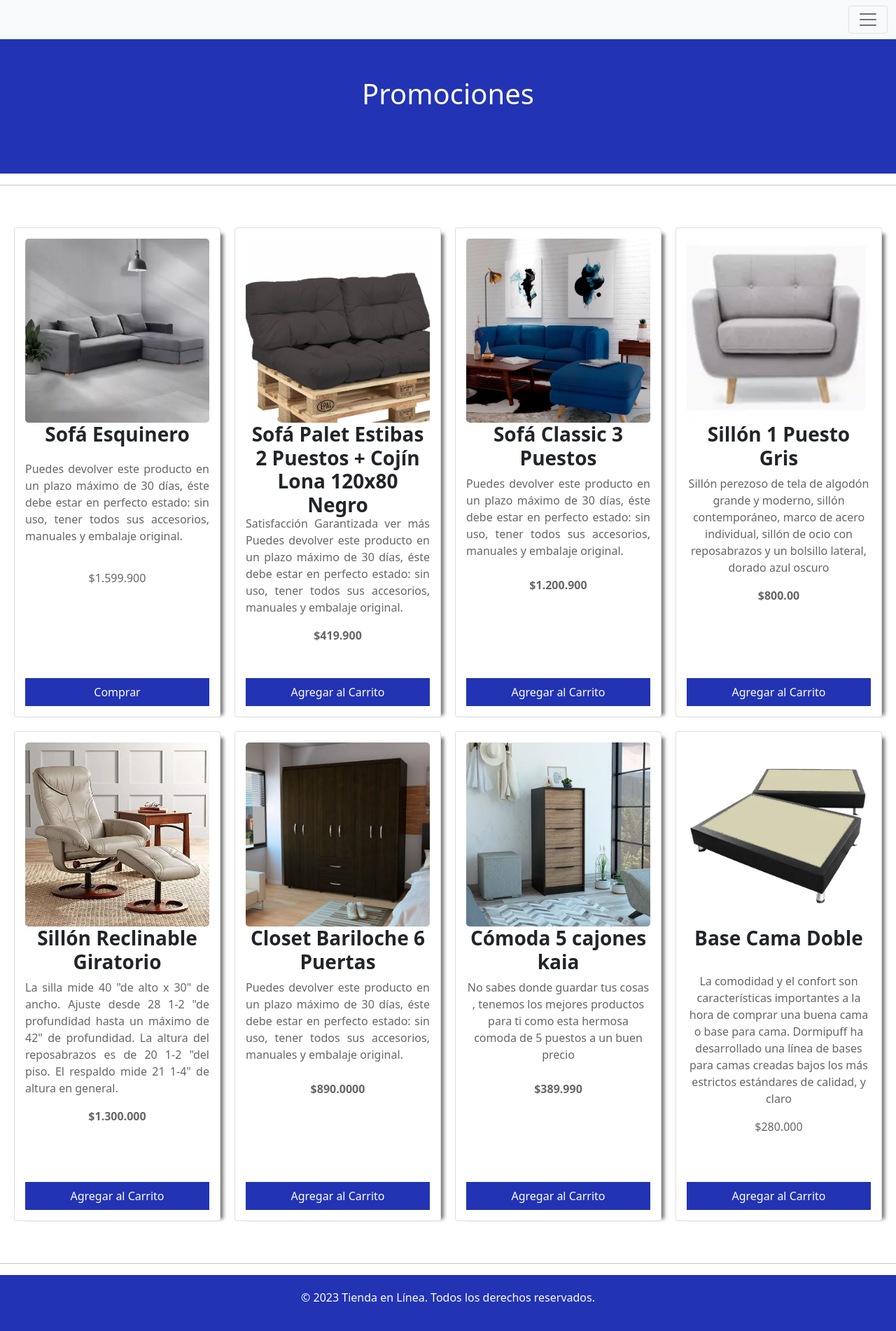
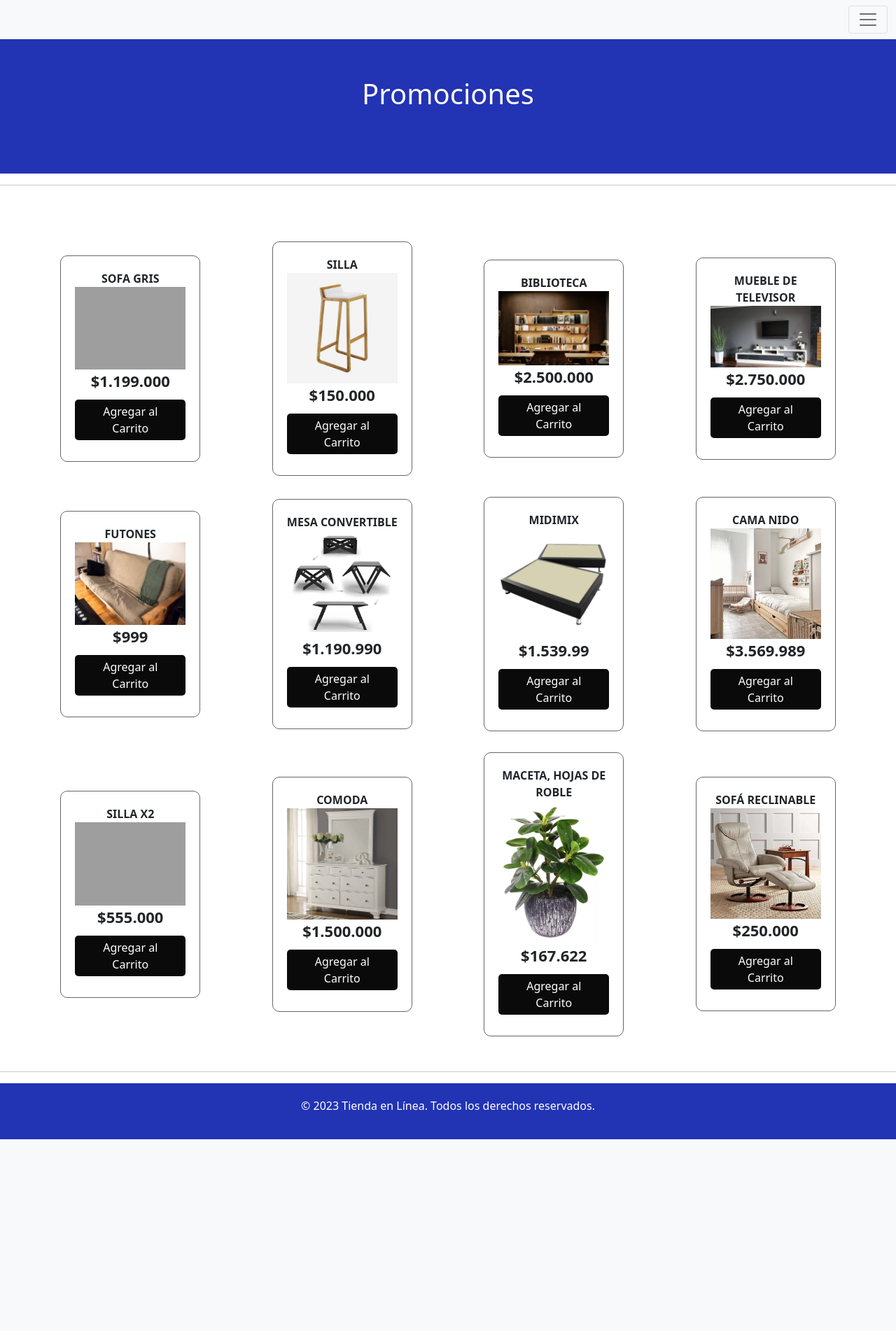
Before and after one commit to 11julio11/roble_store, a PHP site: page /Promociones.html in a window 1280 px wide. Shown: the whole page at 70% size. After the commit the page ends 1628 px from the top, so only its background shows below. Run offline with PHP 8.4, Linux system fonts and the light colour scheme; grey boxes are pictures that could not be loaded.

Commit message:
implementacion

```diff
--- a/Promociones.html
+++ b/Promociones.html
@@ -4,6 +4,7 @@
     <meta charset="UTF-8">
     <meta name="viewport" content="width=device-width, initial-scale=1.0">
     <link rel="stylesheet" href="css/promociones.css">
+    <link rel="stylesheet" href="https://cdnjs.cloudflare.com/ajax/libs/font-awesome/6.2.1/css/all.min.css" integrity="sha512-MV7K8+y+gLIBoVD59lQIYicR65iaqukzvf/nwasF0nqhPay5w/9lJmVM2hMDcnK1OnMGCdVK+iQrJ7lzPJQd1w==" crossorigin="anonymous" referrerpolicy="no-referrer" />
     <link href="https://cdn.jsdelivr.net/npm/bootstrap@5.1.3/dist/css/bootstrap.min.css" rel="stylesheet" integrity="sha384-1BmE4kWBq78iYhFldvKuhfTAU6auU8tT94WrHftjDbrCEXSU1oBoqyl2QvZ6jIW3" crossorigin="anonymous">
     <link rel="website icon" type="png" href="img/icono.png" />
     <title>Promociones</title>
@@ -60,78 +61,148 @@
         <h1 style="text-align: center;">Promociones</h1>
         <hr>
         <br>
-        <div class="card-container">
-              <div class="card">
-                <img src="img/sofa-gris(=.jpg" alt="">
-                <h3 >Sofá Esquinero</h3>
-                <p style="text-align: justify;">Puedes devolver este producto en un plazo máximo de 30 días, éste debe estar en perfecto estado: sin uso, tener todos sus accesorios, manuales y embalaje original.</p>
-                <p>$1.599.900</p>
-                <button><a href="">Comprar</a></button>
+        <section class="contenedor">
+          <!-- Contenedor de elementos -->
+          <div class="contenedor-items">
+              <div class="item">
+                  <span class="titulo-item">SOFA GRIS</span>
+                  <img src="https://www.pullman.com.co/uploads/pullman/product_images/1124/medium/sofa-alondra_HF6tc.jpg" alt="" class="img-item">
+                  <span class="precio-item">$1.199.000</span>
+                  <button class="boton-item">Agregar al Carrito</button>
               </div>
 
-
-            <div class="card">
-              <img src="img/sofa palet.jpg" alt="">
-              <h3>Sofá Palet Estibas 2 Puestos + Cojín Lona 120x80 Negro</h3><br>
-              <p style="text-align: justify;">Satisfacción Garantizada
-                ver más
-                Puedes devolver este producto en un plazo máximo de 30 días, éste debe estar en perfecto estado: sin uso, tener todos sus accesorios, manuales y embalaje original.</p>
-                <p><strong>$419.900</strong></p>
-              <button><a href="">Agregar al Carrito</a></button>
+              <div class="item">
+                  <span class="titulo-item">SILLA</span>
+                  <img src="img/silla 123.jpg" alt="" class="img-item">
+                  <span class="precio-item">$150.000</span>
+                  <button class="boton-item">Agregar al Carrito</button>
               </div>
 
-            <div class="card">
-              <img src="img/sofa classic.jpg" alt="">
-              <h3>Sofá Classic 3 Puestos</h3>
-              <p style="text-align: justify;">Puedes devolver este producto en un plazo máximo de 30 días, éste debe estar en perfecto estado: sin uso, tener todos sus accesorios, manuales y embalaje original. </p>
-              <p><strong>$1.200.900</strong></p>
-              <button><a href="">Agregar al Carrito</a></button>
+              <div class="item">
+                  <span class="titulo-item">Biblioteca</span>
+                  <img src="img/Biblioteca.jpg" alt="" class="img-item">
+                  <span class="precio-item">$2.500.000</span>
+                  <button class="boton-item">Agregar al Carrito</button>
               </div>
 
-            <div class="card">
-              <img src="img/sillon.png" alt="">
-              <h3>Sillón 1 Puesto Gris</h3>
-              <p>Sillón perezoso de tela de algodón grande y moderno, sillón contemporáneo, marco de acero individual, sillón de ocio con reposabrazos y un bolsillo lateral, dorado azul oscuro</p>
-              <p><strong>$800.00</strong></p>
-              <button><a href="">Agregar al Carrito</a></button>
+              <div class="item">
+                  <span class="titulo-item">Mueble de televisor</span>
+                  <img src="img/Mueble-de-televisor.jpg" alt="" class="img-item">
+                  <span class="precio-item">$2.750.000</span>
+                  <button class="boton-item">Agregar al Carrito</button>
               </div>
 
-            <div class="card">
-              <img src="img/sillon reclinable giratorio.png" alt="">
-              <h3>Sillón Reclinable Giratorio</h3>
-              <p style="text-align: justify;">La silla mide 40 "de alto x 30" de ancho. Ajuste desde 28 1-2 "de profundidad hasta un máximo de 42" de profundidad. La altura del reposabrazos es de 20 1-2 "del piso. El respaldo mide 21 1-4" de altura en general.</p>
-              <p><strong>$1.300.000</strong></p>
-              <button><a href="">Agregar al Carrito</a></button>
+              <div class="item">
+                  <span class="titulo-item">Futones</span>
+                  <img src="img/Futon.jpg" alt="" class="img-item">
+                  <span class="precio-item">$999</span>
+                  <button class="boton-item">Agregar al Carrito</button>
               </div>
 
-            <div class="card">
-              <img src="img/closet biriloche.png" alt="">
-              <h3>Closet Bariloche 6 Puertas </h3>
-              <p style="text-align: justify;">Puedes devolver este producto en un plazo máximo de 30 días, éste debe estar en perfecto estado: sin uso, tener todos sus accesorios, manuales y embalaje original.</p>
-              <p><strong>$890.0000</strong></p>
-              <button><a href="">Agregar al Carrito</a></button>
+              <div class="item">
+                  <span class="titulo-item">Mesa convertible</span>
+                  <img src="img/mesa convertible.png" alt="" class="img-item">
+                  <span class="precio-item">$1.190.990</span>
+                  <button class="boton-item">Agregar al Carrito</button>
               </div>
 
-            <div class="card">
-              <img src="img/comoda 5 cajones.png" alt="">
-              <h3>Cómoda 5 cajones kaia </h3>
-              <p>No sabes donde guardar tus cosas , tenemos los mejores productos para ti como esta hermosa comoda de 5 puestos a un buen precio</p>
-              <p><strong>$389.990</strong></p>
-              <button><a href="">Agregar al Carrito</a></button>
+              <div class="item">
+                  <span class="titulo-item">Midimix</span>
+                  <img src="img/base de cama doble.png" alt="" class="img-item">
+                  <span class="precio-item">$1.539.99</span>
+                  <button class="boton-item">Agregar al Carrito</button>
               </div>
 
-            <div class="card">
-              <img src="img/base de cama doble.png" alt="">
-              <h3>Base Cama Doble</h3><br>
-              <p>La comodidad y el confort son características importantes a la hora de comprar una buena cama o base para cama. Dormipuff ha desarrollado una línea de bases para camas creadas bajos los más estrictos estándares de calidad, y claro</p>
-              <p>$280.000</p>
-              <button><a href="">Agregar al Carrito</a></button>
+              <div class="item">
+                  <span class="titulo-item">Cama nido</span>
+                  <img src="img/cama nido.png" alt="" class="img-item">
+                  <span class="precio-item">$3.569.989</span>
+                  <button class="boton-item">Agregar al Carrito</button>
+              </div>
+
+              <div class="item">
+                  <span class="titulo-item">Silla x2</span>
+                  <img src="https://www.pullman.com.co/uploads/pullman/product_images/1404/medium/pack-2-sillas-italia_jwSfI.jpg" alt="" class="img-item">
+                  <span class="precio-item">$555.000</span>
+                  <button class="boton-item">Agregar al Carrito</button>
+              </div>
+
+              <div class="item">
+                <span class="titulo-item">Comoda</span>
+                <img src="img/Comoda.jpg" alt="" class="img-item">
+                <span class="precio-item">$1.500.000</span>
+                <button class="boton-item">Agregar al Carrito</button>
+            </div>
+
+            <div class="item">
+              <span class="titulo-item">Maceta, Hojas De Roble</span>
+              <img src="img/maceta en roble.png" alt="" class="img-item">
+              <span class="precio-item">$167.622</span>
+              <button class="boton-item">Agregar al Carrito</button>
+          </div>
+
+          <div class="item">
+            <span class="titulo-item">sofá reclinable</span>
+            <img src="img/sillon reclinable giratorio.png" alt="" class="img-item">
+            <span class="precio-item">$250.000</span>
+            <button class="boton-item">Agregar al Carrito</button>
         </div>
           </div>
+          <!-- Carrito de Compras -->
+          <div class="promociones" id="promociones">
+              <div class="header-promociones">
+                  <h2>Tu Carrito</h2>
               </div>
+
+              <div class="promociones">
+                  <!--
+                  <div class="promociones-item">
+                      <img src="img/boxengasse.png" width="80px" alt="">
+                      <div class="promociones-item-detalles">
+                          <span class="promociones-item-titulo">Box Engasse</span>
+                          <div class="selector-cantidad">
+                              <i class="fa-solid fa-minus restar-cantidad"></i>
+                              <input type="text" value="1" class="promociones-item-cantidad" disabled>
+                              <i class="fa-solid fa-plus sumar-cantidad"></i>
+                          </div>
+                          <span class="promociones-item-precio">$15.000,00</span>
+                      </div>
+                     <span class="btn-eliminar">
+                          <i class="fa-solid fa-trash"></i>
+                     </span>
+                  </div>
+                  <div class="carrito-item">
+                      <img src="img/skinglam.png" width="80px" alt="">
+                      <div class="promoiones-item-detalles">
+                          <span class="promociones-item-titulo">Skin Glam</span>
+                          <div class="selector-cantidad">
+                              <i class="fa-solid fa-minus restar-cantidad"></i>
+                              <input type="text" value="3" class="promociones-item-cantidad" disabled>
+                              <i class="fa-solid fa-plus sumar-cantidad"></i>
+                          </div>
+                          <span class="promociones-item-precio">$18.000,00</span>
+                      </div>
+                     <button class="btn-eliminar">
+                          <i class="fa-solid fa-trash"></i>
+                     </button>
+                  </div>
+                   -->
+              </div>
+              <div class="promociones">
+                  <div class="fila">
+                      <strong>Tu Total</strong>
+                      <span class="promociones-precio-total">
+                          $120.000,00
+                      </span>
+                  </div>
+                  <button class="btn-pagar">Pagar <i class="fa-solid fa-bag-shopping"></i> </button>
+              </div>
+          </div>
+      </section>
     <br>
     <hr>
     <footer> <p>&copy; 2023 Tienda en Línea. Todos los derechos reservados.</p></footer>
+    <script src="scripts.js"></script>
     <script src="https://cdn.jsdelivr.net/npm/bootstrap@5.1.3/dist/js/bootstrap.bundle.min.js" integrity="sha384-ka7Sk0Gln4gmtz2MlQnikT1wXgYsOg+OMhuP+IlRH9sENBO0LRn5q+8nbTov4+1p" crossorigin="anonymous"></script>
 
 </body>
--- a/css/promociones.css
+++ b/css/promociones.css
@@ -1,3 +1,5 @@
+@import url('https://fonts.googleapis.com/css2?family=Open+Sans:wght@300;400;500;600&family=Titillium+Web:wght@200;300;400;600;700&display=swap');
+
 /* Estilos para la página de Promociones */
 *{
     margin: 2;
@@ -29,76 +31,196 @@ h1 {
     color: #fcfcfc;
 }
 
-.card-container {
+.contenedor{
+    max-width: 1200px;
+    padding: 10px;
+    margin: auto;
+    display: flex;
+    justify-content: space-between;
+    /* oculto lo que queda fuera del .contenedor */
+    contain: paint;
+}
+
+/* SECCION CONTENEDOR DE ITEMS */
+.contenedor .contenedor-items{
+    margin-top: 30px;
     display: grid;
-    grid-template-columns: repeat(auto-fit, minmax(250px, 1fr));
-    gap: 20px;
+    grid-template-columns: repeat(auto-fit, minmax(220px, 1fr));
+    grid-gap:30px;
+    grid-row-gap: 30px;
+    /* width: 60%; */
+    width: 100%;
+    transition: .3s;
+}
+.contenedor .contenedor-items .item{
+    max-width: 200px;
+    margin: auto;
+    border: 1px solid #666;
+    border-radius: 10px;
+    padding: 20px;
+    transition: .3s;
+}
+.contenedor .contenedor-items .item .img-item{
+    width: 100%;
+}
+.contenedor .contenedor-items .item:hover{
+    box-shadow: 0 0 10px #666;
+    scale: 1.05;
+}
+.contenedor .contenedor-items .item .titulo-item{
+    display: block;
+    font-weight: bold;
+    text-align: center;
+    text-transform: uppercase;
+}
+.contenedor .contenedor-items .item .precio-item{
+    display: block;
+    text-align: center;
+    font-weight: bold;
+    font-size: 22px;
+}
+
+.contenedor .contenedor-items .item .boton-item{
+    display: block;
+    margin: 10px auto;
+    border: none;
+    background-color: rgb(11, 10, 10);
+    color: #fff;
+    padding: 5px 15px;
+    border-radius: 5px;
+    cursor: pointer;
+}
+/* seccion carrito */
+.promociones{
+    border: 1px solid #666;
+    width: 35%;
+    margin-top: 30px;
+    border-radius: 10px;
+    overflow: hidden;
+    margin-bottom: auto;
+    position: sticky !important;
+    top: 0;
+    transition: .3s;
+    /* Estilos para ocultar */
+    margin-right: -100%;
+    opacity: 0;
+}
+.promociones .header-promociones{
+    background-color: #000;
+    color: #fff;
+    text-align: center;
+    padding: 30px 0;
+}
+.promociones .promociones-item{
+    display: flex;
+    align-items: center;
+    /* justify-content: space-between; */
+    position: relative;
+    border-bottom: 1px solid #666;
     padding: 20px;
 }
-
-.card {
-    background-color: #fff;
-    border: 1px solid #ddd;
-    padding: 15px;
-    height: 660px;
+.promociones .promociones-item img{
+    margin-right: 20px;
+}
+.promociones .promociones-item .promociones-item-titulo{
+    display: block;
+    font-weight: bold;
+    margin-bottom: 10px;
+    text-transform: uppercase;
+}
+.promociones .promociones-item .selector-cantidad{
+    display: inline-block;
+    margin-right: 25px;
+}
+.promociones .promociones-item .promociones-item-cantidad{
+    border: none;
+    font-size: 18px;
+    background-color: transparent;
+    display: inline-block;
+    width:30px;
+    padding: 5px;
     text-align: center;
-    z-index: 1;
-    transition: transform 0.3s;
-    box-shadow: 0 2px 4px rgba(0, 0, 0, 0.1);
-    -webkit-box-shadow: 10px 3px 5px -6px rgba(10, 10, 10, 0.53);
-    -moz-box-shadow: 10px 3px 5px -6px rgba(18, 19, 18, 0.53);
-    box-shadow: 10px 3px 5px -6px rgba(0, 0, 0, 0.53);
+}
+.promociones .promociones-item .selector-cantidad i{
+    font-size: 18px;
+    width: 32px;
+    height: 32px;
+    line-height: 32px;
+    text-align: center;
+    border-radius: 50%;
+    border: 1px solid #000;
+    cursor: pointer;
+}
+.promociones .promociones-item .promociones-item-precio{
+    font-weight: bold;
+    display: inline-block;
+    font-size: 18px;
+    margin-bottom: 5px;
+}
+.promociones .promociones-item .btn-eliminar{
+    position: absolute;
+    right: 15px;
+    top: 15px;
+    color: #000;
+    font-size: 20px;
+    width: 40px;
+    height: 40px;
+    line-height: 40px;
+    text-align: center;
+    border-radius: 50%;
+    border: 1px solid #000;
+    cursor: pointer;
+    display: block;
+    background: transparent;
+    z-index: 20;
+}
+.promociones .promociones-item .btn-eliminar i{
+    pointer-events: none;
 }
 
-.card:hover{
-    opacity: 1;
-    transition: opacity 1.5s;
-    box-shadow: 0 0 5px rgba(12, 206, 190, 0.3);
+.promociones-total{
+    background-color: #f3f3f3;
+    padding: 30px;
+}
+.promociones-total .fila{
+    display: flex;
+    justify-content: space-between;
+    align-items: center;
+    font-size: 22px;
+    font-weight: bold;
+    margin-bottom: 10px;
+}
+.promociones-total .btn-pagar{
+    display: block;
+    width: 100%;
+    border: none;
+    background: #000;
+    color: #fff;
+    border-radius: 5px;
+    font-size: 18px;
+    padding: 20px;
+    display: flex;
+    justify-content: space-between;
+    align-items: center;
+    cursor: pointer;
+    transition: .3s;
+}
+.promociones-total .btn-pagar:hover{
+    scale: 1.05;
 }
 
-.card img {
-    max-width: 100%;
-    height: auto;
-    border-radius: 5px;
-    border-bottom: 10px;
-    object-fit: cover;
-    opacity: 1;
-    transition: transform 0.3s, box-shadw 0.3s;
-}
-
-.card img:hover{
-    opacity: 1;
-    transform: scale(1.1);
-    box-shadow: 0 0 10px rgba(0, 0, 0, 0.5);
-}
-.card h3 {
-    height: 100px;
-    font-weight: bold;
-}
-
-.card p{
-    color: #666;
-    height: 300px;
-}
-
-.card button {
-    background-color: #2233b4;
-    color: #fff;
-    border: none;
-    padding: 8px 15px;
-    cursor: pointer;
-    transition: background-color 0.3s;
-    bottom: 0px;
-}
-
-.card button a {
-    text-decoration: none;
-    color: #fff;
-}
-
-.card button:hover {
-    background-color: #e35c00;
-}
+/* SECCION RESPONSIVE */
+@media screen and (max-width: 850px) {
+    .contenedor {
+      display: block;
+    }
+    .contenedor-items{
+        width: 100% !important;
+    }
+    .promociones{
+        width: 100%;
+    }
+  }
 
 footer {
     text-align: center;
```
Also changed, not shown: scripts.js (+198 -0 lines). Lines whose indentation alone changed are shown as unchanged.
